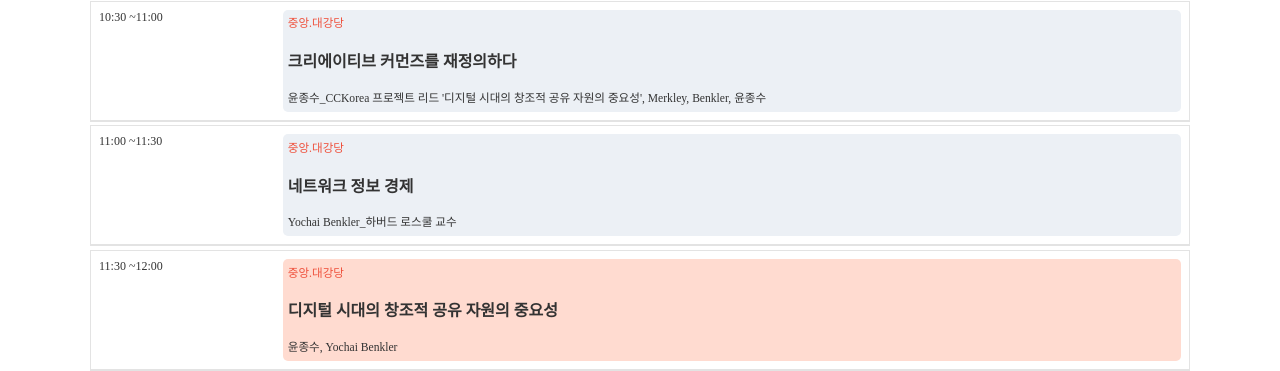
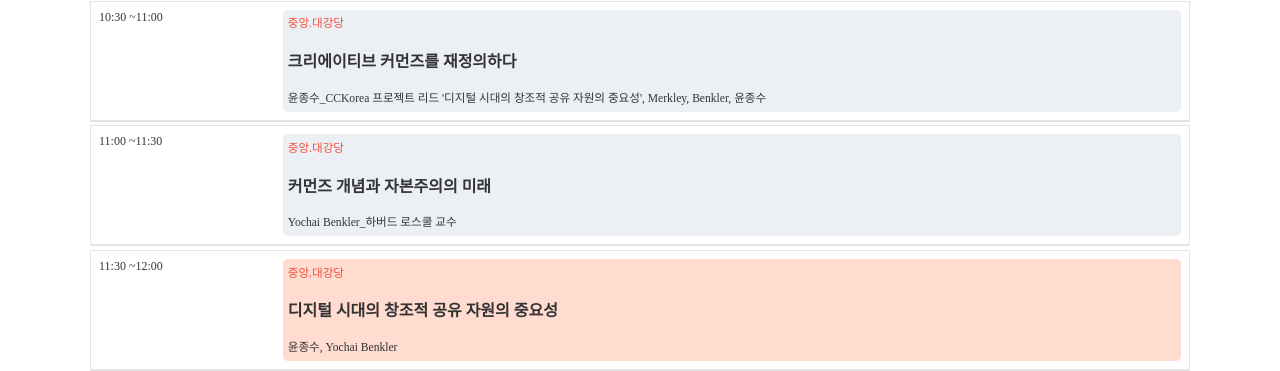
Before and after one commit to creativecommonskorea/2015-global-summit, a Jekyll site: the page built from programs_mobile.html, in a window 1280 px wide and 900 px high, scrolled down 950 px. Shown: the part 82-453 px from the top of the window. Built offline with Jekyll 4.4.1, drawn with Linux system fonts in a browser that asks for light colours; nearby versions of some CDN libraries.

Commit message:
Update day15_programs.yml

```diff
--- a/_data/day15_programs.yml
+++ b/_data/day15_programs.yml
@@ -31,7 +31,7 @@
 
 - time: "11:00 ~11:30"
   sessions:
-    - title: "네트워크 정보 경제"
+    - title: "커먼즈 개념과 자본주의의 미래"
       detail: >
         Yochai Benkler_하버드 로스쿨 교수
       location: "중앙.대강당"
@@ -90,6 +90,7 @@
         '3D 프린터 기술의 진화' / Michael Weinberg_Shapeways 법률고문 <br>
         '소프트웨어야 놀자' / 김지현_네이버 이사
       location: "중앙.세미나실"
+      box: lightblue
 
     - title: "크리에이티브 워크샵"
       detail: >
```
